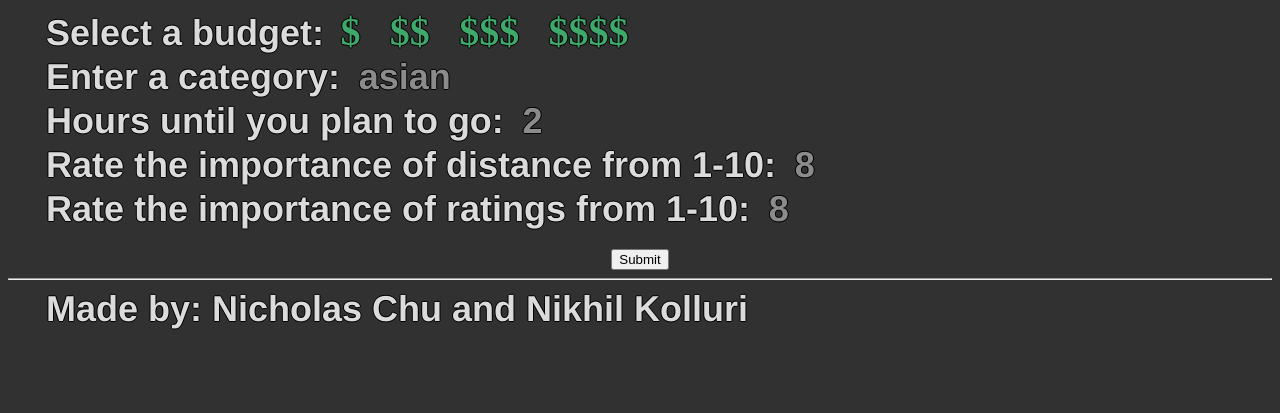
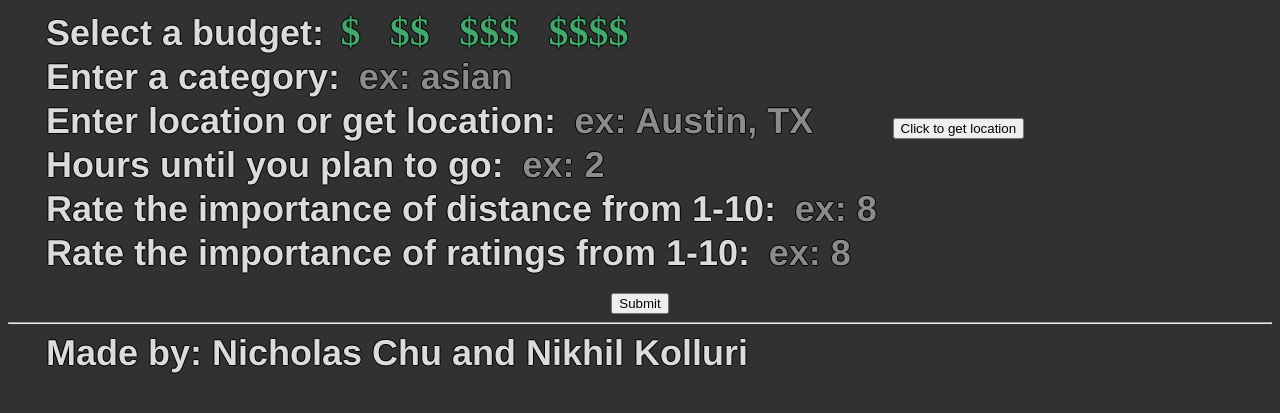
Before and after one commit to ECE-FIG/WhereToGo, a Flask app: page / in a window 1280 px wide. Shown: the top 413 px of the page. Run offline with Flask 2, Linux system fonts and the light colour scheme.

Commit message:
Location added and front end is good

```diff
--- a/templates/index.html
+++ b/templates/index.html
@@ -6,6 +6,7 @@
 </head>
 
 <body>
+
   <form action="{{url_for('inputHandler')}}" method="POST">
     <label type="title">Select a budget:</label>
     <label class="checkcontainer">
@@ -26,16 +27,20 @@
     </label>
     <br>
     <label type="title">Enter a category:</label>
-    <input type="text" name="category" placeholder="asian"></input>
+    <input type="text" name="category" placeholder="ex: asian"></input>
+    <br>
+    <label type="title">Enter location or get location:</label>
+    <input type="text" name="location" placeholder="ex: Austin, TX" id="locationField"></input>
+    <button type="button" onClick="getLocation()">Click to get location</button>
     <br>
     <label type="title">Hours until you plan to go:</label>
-    <input type="text" name="elapsed time" placeholder="2"></input>
+    <input type="text" name="elapsed time" placeholder="ex: 2"></input>
     <br>
     <label type="title">Rate the importance of distance from 1-10:</label>
-    <input type="text" name="distance score" placeholder="8"></input>
+    <input type="text" name="distance score" placeholder="ex: 8"></input>
     <br>
     <label type="title">Rate the importance of ratings from 1-10:</label>
-    <input type="text" name="rating score" placeholder="8"></input>
+    <input type="text" name="rating score" placeholder="ex: 8"></input>
     <br><br>
     <input type="submit" value="Submit" style="text-align:center; align-content: center; margin: 0 auto; display:block">
   </form>
@@ -49,6 +54,28 @@
 </body>
 
 </html>
+
+<script>
+
+  function getLocation() {
+    var x = document.getElementById("locationField");
+    // alert("hi");
+    if (navigator.geolocation) {
+      navigator.geolocation.getCurrentPosition(showPosition);
+    } else {
+      x.innerHTML = "Geolocation is not supported by this browser.";
+    }
+  }
+
+  function showPosition(position) {
+    var x = document.getElementById("locationField");
+
+    x.value = position.coords.latitude +
+      "," + position.coords.longitude;
+  }
+
+
+</script>
 
 <style>
   .checkcontainer input:checked~.checkmark {
--- a/wtg_frontend.py
+++ b/wtg_frontend.py
@@ -38,6 +38,7 @@ def inputHandler():
     openDuration = int(request.form['elapsed time'] or 0)
     distanceImportance = int(request.form['distance score'] or 0)
     ratingImportance = int(request.form['rating score'] or 0)
+    location = str(request.form['location'] or "Austin, TX")
     # initialize parameters
     restaurantName = None
     rating = None
@@ -47,7 +48,7 @@ def inputHandler():
     nameList = ""
 
     optionsList = runFrontEndExample(
-        budget, term, openDuration, distanceImportance, ratingImportance)
+        budget, term, openDuration, distanceImportance, ratingImportance, location)
     maxIndices = len(optionsList)
 
     if maxIndices != 0:
--- a/yelp_api_handler.py
+++ b/yelp_api_handler.py
@@ -10,10 +10,10 @@ LIMIT = 50
 # budget string is in format "1,2,3" for 1-3 dollar signs
 
 
-def getAffordableBusinesses(sortType: str, budget: str, term: str, openDuration: int) -> list:
+def getAffordableBusinesses(sortType: str, budget: str, term: str, openDuration: int, location:str) -> list:
  #   file = open("./output.txt", "w", encoding='utf-8')
     businesses = []
-    location = "2001 E Martin Luther King Jr Blvd, Austin, TX 78702"
+   # location = "29.720,-95.34"
     # location = "Austin, TX"
     offset = 0
 
@@ -47,7 +47,7 @@ def getAffordableBusinesses(sortType: str, budget: str, term: str, openDuration:
  #   file.close
 
 
-def runFrontEndExample(budget: str, term: str, openDuration: int, distanceImportance: int, ratingImportance: int) -> list:
+def runFrontEndExample(budget: str, term: str, openDuration: int, distanceImportance: int, ratingImportance: int, location:str) -> list:
     # budget = input("Enter a budget (format: 1,2,3 for $$$): ")
     # term = input("Enter a category: ")
     # openDuration = int(input("Hours until you plan to go: "))
@@ -62,10 +62,10 @@ def runFrontEndExample(budget: str, term: str, openDuration: int, distanceImport
     # ratingImportance = 5
 
     distanceList = getAffordableBusinesses(
-        'distance', budget, term, openDuration)
+        'distance', budget, term, openDuration, location)
     # reviewCountList = getAffordableBusinesses('review_count', budget, term, openDuration)
     ratingList = getAffordableBusinesses(
-        'rating', budget, term, openDuration)
+        'rating', budget, term, openDuration, location)
     # bestMatchList = getAffordableBusinesses(
     #    'best_match', budget, term, openDuration)
     stillValid = True
@@ -95,7 +95,6 @@ def runFrontEndExample(budget: str, term: str, openDuration: int, distanceImport
         print(optionsList)
         return optionsList
 
-
 # print(runFrontEndExample())
 
 # Distance: 5/10 -- > top 50 elements
```
